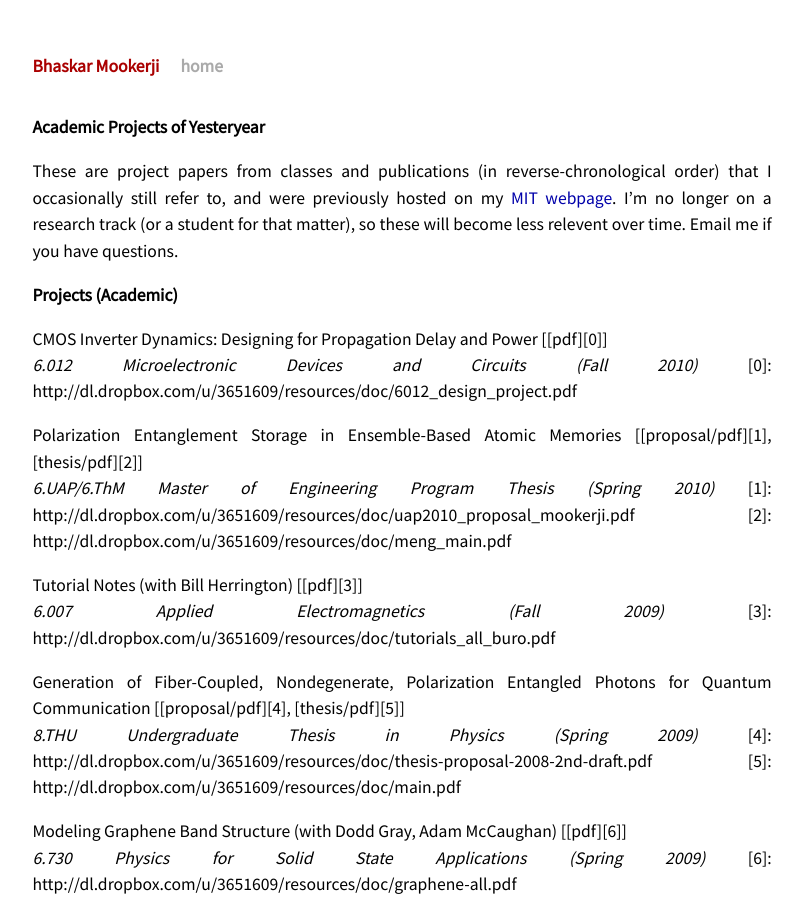
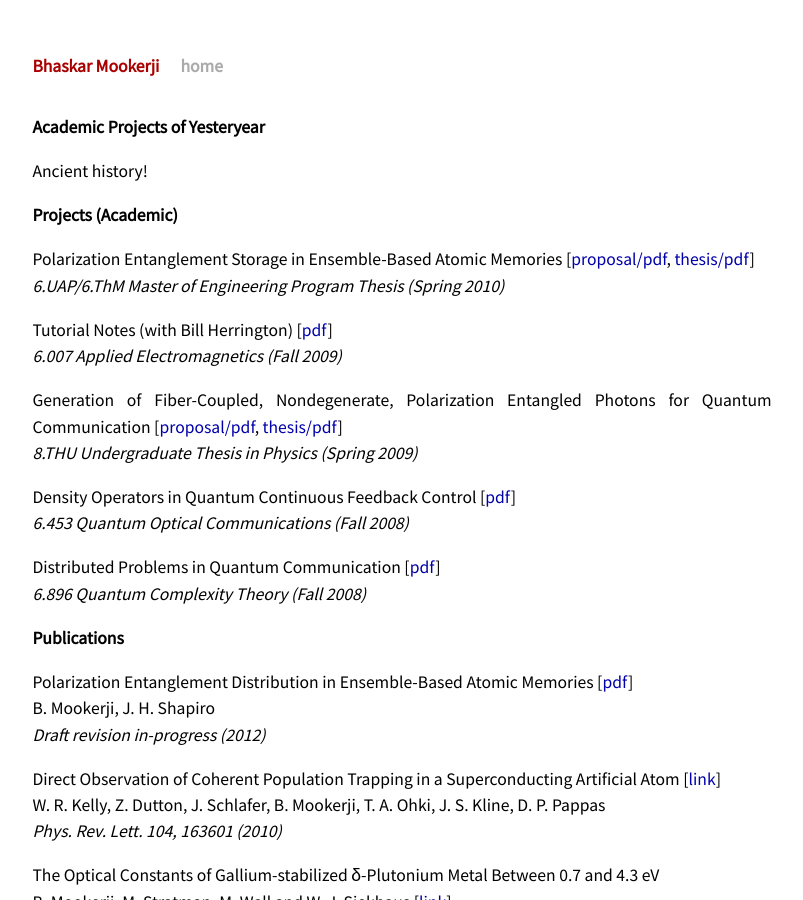
Before and after one commit to mookerji/mookerji.github.io, a Jekyll site: the page built from _posts/2012-04-29-academic-projects-of-yesteryear.md, in a window 1280 px wide and 900 px high. Shown: the whole window, without its empty margins (238-1041 px from the left). Built offline with Jekyll 4.4.1, drawn with Linux system fonts in a browser that asks for light colours; some of the changed text lies outside the part shown.

Commit message:
Post update.

```diff
--- a/_posts/2012-04-29-academic-projects-of-yesteryear.md
+++ b/_posts/2012-04-29-academic-projects-of-yesteryear.md
@@ -6,123 +6,73 @@ tags: projects
 
 # {{ page.title }}
 
-These are project papers from classes and publications (in
-reverse-chronological order) that I occasionally still refer to, and were
-previously hosted on my [MIT webpage](http://web.mit.edu/mookerji/www/). I'm no
-longer on a research track (or a student for that matter), so these will become
-less relevent over time. Email me if you have questions.
+Ancient history!
 
 ## Projects (Academic)
 
-CMOS Inverter Dynamics: Designing for Propagation Delay and Power \[[pdf][0]\] <br />
-_6.012 Microelectronic Devices and Circuits (Fall 2010)_
-[0]: http://dl.dropbox.com/u/3651609/resources/doc/6012_design_project.pdf
-<br>
+Polarization Entanglement Storage in Ensemble-Based Atomic Memories
+[[proposal/pdf][1], [thesis/pdf][2]] <br>
+_6.UAP/6.ThM Master of Engineering Program Thesis (Spring 2010)_<br>
 
-Polarization Entanglement Storage in Ensemble-Based Atomic Memories
-\[[proposal/pdf][1], [thesis/pdf][2]\] <br />
-_6.UAP/6.ThM Master of Engineering Program Thesis (Spring 2010)_
 [1]: http://dl.dropbox.com/u/3651609/resources/doc/uap2010_proposal_mookerji.pdf
 [2]: http://dl.dropbox.com/u/3651609/resources/doc/meng_main.pdf
-<br>
 
-Tutorial Notes (with Bill Herrington) \[[pdf][3]\] <br />
-_6.007 Applied Electromagnetics (Fall 2009)_
+Tutorial Notes (with Bill Herrington) [[pdf][3]] <br>
+_6.007 Applied Electromagnetics (Fall 2009)_<br>
+
 [3]: http://dl.dropbox.com/u/3651609/resources/doc/tutorials_all_buro.pdf
-<br>
 
 Generation of Fiber-Coupled, Nondegenerate, Polarization Entangled Photons for
-Quantum Communication \[[proposal/pdf][4], [thesis/pdf][5]\] <br />
-_8.THU Undergraduate Thesis in Physics (Spring 2009)_
+Quantum Communication [[proposal/pdf][4], [thesis/pdf][5]] <br>
+_8.THU Undergraduate Thesis in Physics (Spring 2009)_<br>
+
 [4]: http://dl.dropbox.com/u/3651609/resources/doc/thesis-proposal-2008-2nd-draft.pdf
 [5]: http://dl.dropbox.com/u/3651609/resources/doc/main.pdf
-<br>
 
-Modeling Graphene Band Structure (with Dodd Gray, Adam McCaughan) \[[pdf][6]\]<br />
-_6.730 Physics for Solid State Applications (Spring 2009)_
-[6]: http://dl.dropbox.com/u/3651609/resources/doc/graphene-all.pdf
-<br>
+Density Operators in Quantum Continuous Feedback Control [[pdf][7]] <br>
+_6.453 Quantum Optical Communications (Fall 2008)_<br>
 
-Density Operators in Quantum Continuous Feedback Control \[[pdf][7]\] <br />
-_6.453 Quantum Optical Communications (Fall 2008)_
 [7]: http://dl.dropbox.com/u/3651609/resources/doc/6453-paper.pdf
-<br>
 
-Distributed Problems in Quantum Communication \[[pdf][8]\]<br />
-_6.896 Quantum Complexity Theory (Fall 2008)_
+Distributed Problems in Quantum Communication [[pdf][8]]<br>
+_6.896 Quantum Complexity Theory (Fall 2008)_<br>
+
 [8]: http://dl.dropbox.com/u/3651609/resources/doc/term_paper-6896-mookerji.pdf
-<br>
-
-2-Axis, Stepper Motor Plotter \[[proposal/code/pdf][9]\] <br />
-_6.115 Microcomputer Project Laboratory (Spring 2008)_
-[9]: http://dl.dropbox.com/u/3651609/resources/doc/6115_proposal.pdf
-<br>
-
-NMR Implementation of Deutsch-Jozsa and Grover Algorithms \[[paper/pdf][10], [pres/pdf][11]\] <br />
-D1 Optical Pumping of Rubidium Isotopes 87Rb and 85Rb \[[paper/pdf][12], [pres/pdf][13]\] <br />
-D2 Hyperfine Structure of Rubidium Isotopes 87Rb and 85Rb \[[paper/pdf][14], [pres/pdf][15]\] <br />
-Mossbauer Effect in 57Fe at 14keV \[[paper/pdf][16], [pres/pdf][17]\] <br />
-_8.14 Experimental Physics II (Spring 2008)_
-[10]: http://dl.dropbox.com/u/3651609/resources/doc/8.14/qip.pdf
-[11]: http://dl.dropbox.com/u/3651609/resources/doc/8.14/qip-pres.pdf
-[12]: http://dl.dropbox.com/u/3651609/resources/doc/8.14/pumping.pdf
-[13]: http://dl.dropbox.com/u/3651609/resources/doc/8.14/pumping-pres.pdf
-[14]: http://dl.dropbox.com/u/3651609/resources/doc/8.14/doppler.pdf
-[15]: http://dl.dropbox.com/u/3651609/resources/doc/8.14/doppler-pres.pdf
-[16]: http://dl.dropbox.com/u/3651609/resources/doc/8.14/mossbauer.pdf
-[17]: http://dl.dropbox.com/u/3651609/resources/doc/8.14/mossbauer-pres.pdf
-<br>
-
-Optical Spectroscopy of Hydrogen-like Atoms \[[paper/pdf][18], [pres/pdf][19], [final][20]\]  <br />
-Johnson Noise and Shot Noise Determinations of kB, T0, and e \[[paper/pdf][21], [pres/pdf][22]\] <br />
-Pulse Nuclear Magnetic Resonance Study of 1H and 19F \[[paper/pdf][23], [pres/pdf][24]\] <br />
-Verification of the Compton Wavelength and the Klein-Nishina Cross-Section \[[paper/pdf][25], [pres/pdf][26]\] <br />
-_8.13 Experimental Physics I (Fall 2007)_
-[18]: http://dl.dropbox.com/u/3651609/resources/doc/8.13/hydrogenic.pdf
-[19]: http://dl.dropbox.com/u/3651609/resources/doc/8.13/hydrogenic-pres.pdf
-[20]: http://dl.dropbox.com/u/3651609/resources/doc/8.13/Mookerji-final-8.13.pdf
-[21]: http://dl.dropbox.com/u/3651609/resources/doc/8.13/johnson.pdf
-[22]: http://dl.dropbox.com/u/3651609/resources/doc/8.13/johnson-pres.pdf
-[23]: http://dl.dropbox.com/u/3651609/resources/doc/8.13/nmr.pdf
-[24]: http://dl.dropbox.com/u/3651609/resources/doc/8.13/nmr-pres.pdf
-[25]: http://dl.dropbox.com/u/3651609/resources/doc/8.13/compton1.pdf
-[26]: http://dl.dropbox.com/u/3651609/resources/doc/8.13/compton-pres.pdf
-<br>
 
 ## Publications
 
 Polarization Entanglement Distribution in Ensemble-Based Atomic Memories
-\[[pdf][27]\]<br />
-B. Mookerji, J. H. Shapiro <br />
-_Draft revision in-progress (2012)_
+[[pdf][27]]<br>
+B. Mookerji, J. H. Shapiro <br>
+_Draft revision in-progress (2012)_<br>
+
 [27]: https://github.com/mookerji/meng_revtex_pra_2012/raw/master/meng_pra2012_mookerji_jhs.pdf
-<br>
 
 Direct Observation of Coherent Population Trapping in a Superconducting
-Artificial Atom \[[link][28]\]<br />
-W. R. Kelly, Z. Dutton, J. Schlafer, B. Mookerji, T. A. Ohki, J. S. Kline, D. P. Pappas <br />
-_Phys. Rev. Lett. 104, 163601 (2010)_
+Artificial Atom [[link][28]]<br>
+W. R. Kelly, Z. Dutton, J. Schlafer, B. Mookerji, T. A. Ohki, J. S. Kline, D. P. Pappas <br>
+_Phys. Rev. Lett. 104, 163601 (2010)_<br>
+
 [28]: http://prl.aps.org/abstract/PRL/v104/i16/e163601
-<br>
 
 The Optical Constants of Gallium-stabilized δ-Plutonium Metal Between 0.7 and
-4.3 eV <br />
-B. Mookerji, M. Stratman, M. Wall and W. J. Siekhaus  \[[link][29]\]<br />
-_Journal of Alloys and Compounds, Volumes 444-445, 11 October 2007, Pages 339-341._
+4.3 eV <br>
+B. Mookerji, M. Stratman, M. Wall and W. J. Siekhaus  [[link][29]]<br>
+_Journal of Alloys and Compounds, Volumes 444-445, 11 October 2007, Pages 339-341._<br>
+
 [29]: http://www.sciencedirect.com/science/article/pii/S0925838807003647
-<br>
 
-Heteroleptic sulfur-rich group 12 metal complexes.  <br />
-L.A. Philson, B. Mookherji, and D. Rabinovich  <br />
-_Proceedings of the 229th Meeting of the American Chemical Society, March 13-17, 2005._
+Heteroleptic sulfur-rich group 12 metal complexes. [[link][30]]<br>
+L.A. Philson, B. Mookherji, and D. Rabinovich  <br>
+_Proceedings of the 229th Meeting of the American Chemical Society, March 13-17, 2005._<br>
+
 [30]: http://pubs.rsc.org/en/Content/ArticleLanding/2005/DT/b412280a
-<br>
 
 Manganese(I) poly(mercaptoimidazolyl)borate complexes: spectroscopic and
 structural characterization of Mn-H-B interactions in solution and in the solid
-state. \[[link][31]\] <br />
+state. [[link][31]] <br>
 L. A. Graham, A. R. Fout, K. R. Kuehne, J. L. White, B. Mookherji, F. M. Marks,
-G. P. A. Yap, L. N. Zakharov, A. L. Rheingold, and D. Rabinovich <br />
-_Dalton Trans., 2005, 171–180._
+G. P. A. Yap, L. N. Zakharov, A. L. Rheingold, and D. Rabinovich <br>
+_Dalton Trans., 2005, 171–180._<br>
+
 [31]: http://pubs.rsc.org/en/Content/ArticleLanding/2005/DT/b412280a
-<br>
```
